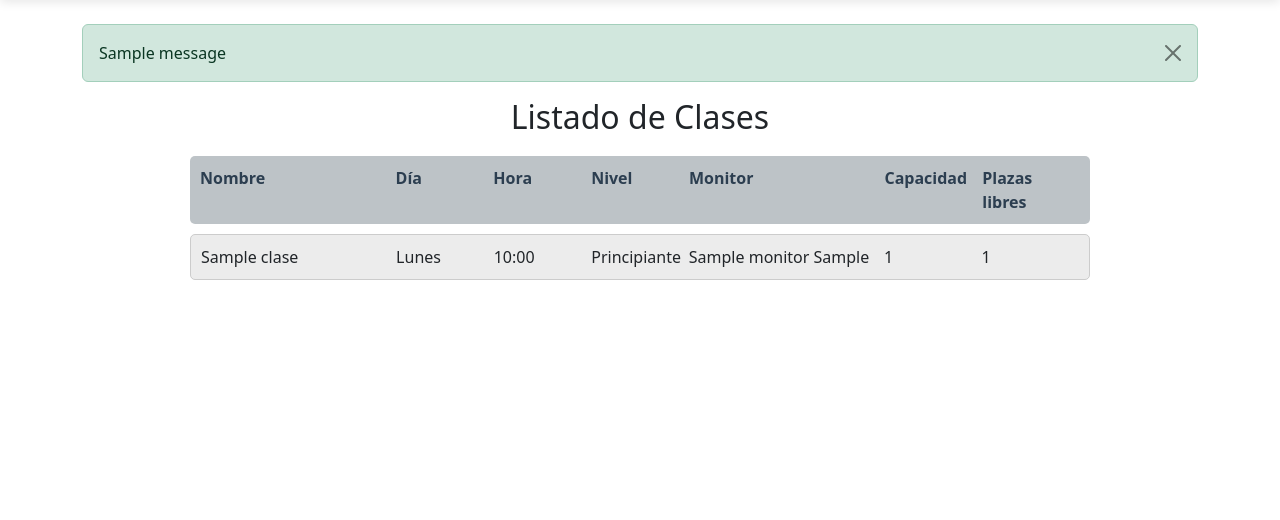
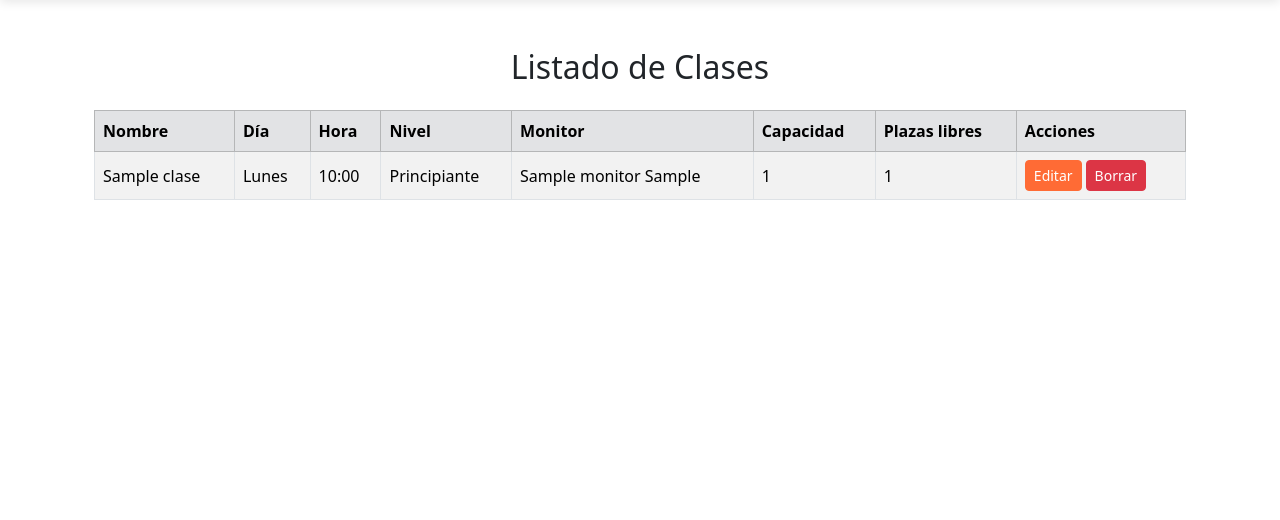
Before and after one commit to estefany89/TrainUp, a Django app: page /clases/ in a window 1280 px wide. Shown: the part 62-582 px from the top of the page. Run offline with Django 5.2, Linux system fonts and the light colour scheme; a user stored in the database is signed in; tables that the repository leaves empty hold one stand-in row (values such as "Sample post"); one stand-in notice (Sample message) is shown.

Commit message:
Creación de botones borrar,editar, modificar mensajes, modificar view

```diff
--- a/gimnasio_project/gimnasio/urls.py
+++ b/gimnasio_project/gimnasio/urls.py
@@ -19,7 +19,6 @@ urlpatterns = [
     # ===== MONITORES =====
     path('monitores/', views.ListadoMonitoresView.as_view(), name='listado_monitores'),
     path('monitores/gestion/', views.GestionMonitoresView.as_view(), name='gestion_monitores'),
-    path('monitores/<int:pk>/', views.DetalleMonitorView.as_view(), name='detalle_monitor'),
     path('monitores/<int:pk>/editar/', views.EditarMonitorView.as_view(), name='editar_monitor'),
     path('monitores/<int:pk>/alternar/', views.AlternarEstadoMonitorView.as_view(), name='alternar_monitor'),
     path('monitores/borrar/<int:pk>/', views.BorrarMonitorView.as_view(), name='borrar_monitor'),
@@ -27,10 +26,10 @@ urlpatterns = [
 
 
     # ===== CLASES =====
+
+    path('clases/nueva/', views.NuevaClaseView.as_view(), name='nueva_clase'),
+    #path('clases/<int:pk>/', views.DetalleClaseView.as_view(), name='detalle_clase'),
     path('clases/', views.ListadoClasesView.as_view(), name='listado_clases'),
-    path('clases/horario/', views.HorarioClasesView.as_view(), name='horario_clases'),
-    path('clases/nueva/', views.NuevaClaseView.as_view(), name='nueva_clase'),
-    path('clases/<int:pk>/', views.DetalleClaseView.as_view(), name='detalle_clase'),
     path('clases/<int:pk>/editar/', views.EditarClaseView.as_view(), name='editar_clase'),
     path('clases/<int:pk>/eliminar/', views.EliminarClaseView.as_view(), name='eliminar_clase'),
 
--- a/gimnasio_project/gimnasio/views.py
+++ b/gimnasio_project/gimnasio/views.py
@@ -221,21 +221,6 @@ class ListadoMonitoresView(ListView):
 
         return queryset.order_by('apellidos', 'nombre')
 
-
-class DetalleMonitorView(DetailView):
-    model = Monitor
-    template_name = 'gimnasio/detalle_monitor.html'
-    context_object_name = 'monitor'
-
-    def get_context_data(self, **kwargs):
-        context = super().get_context_data(**kwargs)
-        context['clases'] = Clase.objects.filter(
-            monitor=self.object,
-            activa=True
-        ).order_by('dia_semana', 'hora_inicio')
-        return context
-
-
 @method_decorator([login_required, admin_required], name='dispatch')
 class GestionMonitoresView(View):
     def get(self, request):
@@ -336,7 +321,7 @@ class EditarMonitorView(View):
         monitor.save()
 
         messages.success(request, 'Monitor actualizado correctamente.')
-        return redirect('gimnasio:detalle_monitor', pk=pk)
+        return redirect('gimnasio:gestion_monitores')
 
 
 @method_decorator([login_required, admin_required], name='dispatch')
@@ -390,32 +375,6 @@ class ListadoClasesView(ListView):
         context = super().get_context_data(**kwargs)
         context['monitores'] = Monitor.objects.filter(activo=True)
         return context
-
-
-class HorarioClasesView(View):
-    """Vista de horario semanal de clases"""
-
-    def get(self, request):
-        clases = Clase.objects.filter(activa=True).order_by('dia_semana', 'hora_inicio')
-
-        # Organizar clases por día
-        dias = {
-            'L': 'Lunes',
-            'M': 'Martes',
-            'X': 'Miércoles',
-            'J': 'Jueves',
-            'V': 'Viernes',
-            'S': 'Sábado',
-            'D': 'Domingo'
-        }
-
-        horario = {}
-        for codigo, nombre in dias.items():
-            horario[nombre] = clases.filter(dia_semana=codigo)
-
-        context = {'horario': horario}
-        return render(request, 'gimnasio/horario_clases.html', context)
-
 
 class DetalleClaseView(DetailView):
     model = Clase
@@ -489,19 +448,33 @@ class EditarClaseView(View):
     def get(self, request, pk):
         clase = get_object_or_404(Clase, pk=pk)
         monitores = Monitor.objects.filter(activo=True)
+
+        # corregi los dias de la semana
+        dia_semana_choices = Clase._meta.get_field('dia_semana').choices
+        nivel_choices = Clase._meta.get_field('nivel').choices
+
         return render(request, 'gimnasio/editar_clase.html', {
             'clase': clase,
-            'monitores': monitores
+            'monitores': monitores,
+            'dia_semana_choices': dia_semana_choices,
+            'nivel_choices': nivel_choices,
         })
 
     def post(self, request, pk):
         clase = get_object_or_404(Clase, pk=pk)
 
+        # Actualizar campos desde el formulario
         clase.nombre = request.POST.get('nombre')
         clase.descripcion = request.POST.get('descripcion')
         monitor_id = request.POST.get('monitor')
         clase.monitor = get_object_or_404(Monitor, pk=monitor_id) if monitor_id else None
-        clase.dia_semana = request.POST.get('dia_semana')
+
+        dia_semana = request.POST.get('dia_semana')
+        if not dia_semana:
+            messages.error(request, 'Debes seleccionar un día de la semana.')
+            return redirect('gimnasio:editar_clase', pk=pk)
+        clase.dia_semana = dia_semana
+
         clase.hora_inicio = request.POST.get('hora_inicio')
         clase.duracion_minutos = request.POST.get('duracion_minutos')
         clase.capacidad_maxima = request.POST.get('capacidad_maxima')
@@ -509,9 +482,8 @@ class EditarClaseView(View):
         clase.sala = request.POST.get('sala', '')
 
         clase.save()
-
         messages.success(request, 'Clase actualizada correctamente.')
-        return redirect('gimnasio:detalle_clase', pk=pk)
+        return redirect('gimnasio:listado_clases')
 
 
 @method_decorator([login_required, admin_required], name='dispatch')
--- a/gimnasio_project/templates/gimnasio/base.html
+++ b/gimnasio_project/templates/gimnasio/base.html
@@ -139,7 +139,7 @@
                                             </li>
                                             <li>
                                                 <a class="dropdown-item" href="{% url 'gimnasio:listado_clases' %}">
-                                                    <i class="bi bi-list-ul"></i> Ver Todas las Clases
+                                                    <i class="bi bi-list-ul"></i> Listado de Clases
                                                 </a>
                                             </li>
                                         </ul>
@@ -251,19 +251,25 @@
             </div>
         </div>
     </nav>
-
         <main class="container my-4">
             {% if messages %}
+              <div class="position-fixed top-0 end-0 p-3" style="z-index: 1050;">
                 {% for message in messages %}
-                <div class="alert alert-{{ message.tags }} alert-dismissible fade show" role="alert">
+                  <div class="toast align-items-center text-bg-{{ message.tags }} border-0 show" role="alert" aria-live="assertive" aria-atomic="true">
+                    <div class="d-flex">
+                      <div class="toast-body">
                         {{ message }}
-                    <button type="button" class="btn-close" data-bs-dismiss="alert"></button>
+                      </div>
+                      <button type="button" class="btn-close btn-close-white me-2 m-auto" data-bs-dismiss="toast" aria-label="Close"></button>
+                    </div>
                   </div>
                 {% endfor %}
+              </div>
             {% endif %}
 
             {% block content %}{% endblock %}
         </main>
+
 
     <footer class="text-center">
         <div class="container">
@@ -313,5 +319,15 @@
     });
     </script>
 
+    <script>
+        //Mensajes de notificación
+    document.addEventListener('DOMContentLoaded', function () {
+    var toastElList = [].slice.call(document.querySelectorAll('.toast'));
+    toastElList.map(function (toastEl) {
+        var toast = new bootstrap.Toast(toastEl, { delay: 4000 }); // desaparece a los 4s
+        toast.show();
+    });
+    });
+</script>
 </body>
 </html>
--- a/gimnasio_project/templates/gimnasio/listado_clases.html
+++ b/gimnasio_project/templates/gimnasio/listado_clases.html
@@ -1,38 +1,61 @@
 {% extends 'gimnasio/base.html' %}
 
 {% block content %}
-<h2 style="text-align:center; margin-bottom:20px;">Listado de Clases</h2>
+<div class="container my-4">
+    <h2 class="text-center mb-4">Listado de Clases</h2>
 
-<div style="display: flex; flex-direction: column; gap: 10px; max-width: 900px; margin: 0 auto;">
-    <!-- Cabecera -->
-    <div style="display: flex; font-weight: bold; background-color:#bdc3c7; color:#2c3e50; padding: 10px; border-radius: 5px;">
-        <div style="flex:2;">Nombre</div>
-        <div style="flex:1;">Día</div>
-        <div style="flex:1;">Hora</div>
-        <div style="flex:1;">Nivel</div>
-        <div style="flex:2;">Monitor</div>
-        <div style="flex:1;">Capacidad</div>
-        <div style="flex:1;">Plazas libres</div>
-    </div>
-
+    {% if clases %}
+    <div class="table-responsive">
+        <table class="table table-striped table-bordered align-middle">
+            <thead class="table-secondary">
+                <tr>
+                    <th>Nombre</th>
+                    <th>Día</th>
+                    <th>Hora</th>
+                    <th>Nivel</th>
+                    <th>Monitor</th>
+                    <th>Capacidad</th>
+                    <th>Plazas libres</th>
+                    <th>Acciones</th>
+                </tr>
+            </thead>
+            <tbody>
                 {% for clase in clases %}
-    <div style="display: flex; padding: 10px; border: 1px solid #ccc; border-radius: 5px; background-color:#ececec;">
-        <div style="flex:2;">{{ clase.nombre }}</div>
-        <div style="flex:1;">{{ clase.get_dia_semana_display }}</div>
-        <div style="flex:1;">{{ clase.hora_inicio|time:"H:i" }}</div>
-        <div style="flex:1;">{{ clase.get_nivel_display }}</div>
-        <div style="flex:2;">
+                <tr>
+                    <td>{{ clase.nombre }}</td>
+                    <td>{{ clase.get_dia_semana_display }}</td>
+                    <td>{{ clase.hora_inicio|time:"H:i" }}</td>
+                    <td>{{ clase.get_nivel_display }}</td>
+                    <td>
                         {% if clase.monitor %}
                             {{ clase.monitor.nombre_completo }}
                         {% else %}
                             Sin monitor
                         {% endif %}
+                    </td>
+                    <td>{{ clase.capacidad_maxima }}</td>
+                    <td>{{ clase.plazas_disponibles }}</td>
+                    <td>
+                        <div class="d-flex gap-1">
+                            <!-- Botón Editar (si ya tienes modal o vista) -->
+                            <a href="{% url 'gimnasio:editar_clase' clase.pk %}" class="btn btn-sm btn-primary">Editar</a>
+
+                            <!-- Botón Borrar -->
+                            <form method="post" action="{% url 'gimnasio:eliminar_clase' clase.pk %}" onsubmit="return confirm('¿Eliminar esta clase?');">
+                                {% csrf_token %}
+                                <button type="submit" class="btn btn-sm btn-danger">Borrar</button>
+                            </form>
                         </div>
-        <div style="flex:1;">{{ clase.capacidad_maxima }}</div>
-        <div style="flex:1;">{{ clase.plazas_disponibles }}</div>
+                    </td>
+                </tr>
+                {% endfor %}
+            </tbody>
+        </table>
     </div>
-    {% empty %}
-    <p style="text-align:center;">No hay clases activas.</p>
-    {% endfor %}
+    {% else %}
+    <div class="alert alert-info text-center">
+        No hay clases activas.
+    </div>
+    {% endif %}
 </div>
 {% endblock %}
```
Also changed, not shown: gimnasio_project/templates/gimnasio/editar_clase.html (added, +74 -0 lines). Lines whose indentation alone changed are shown as unchanged.
